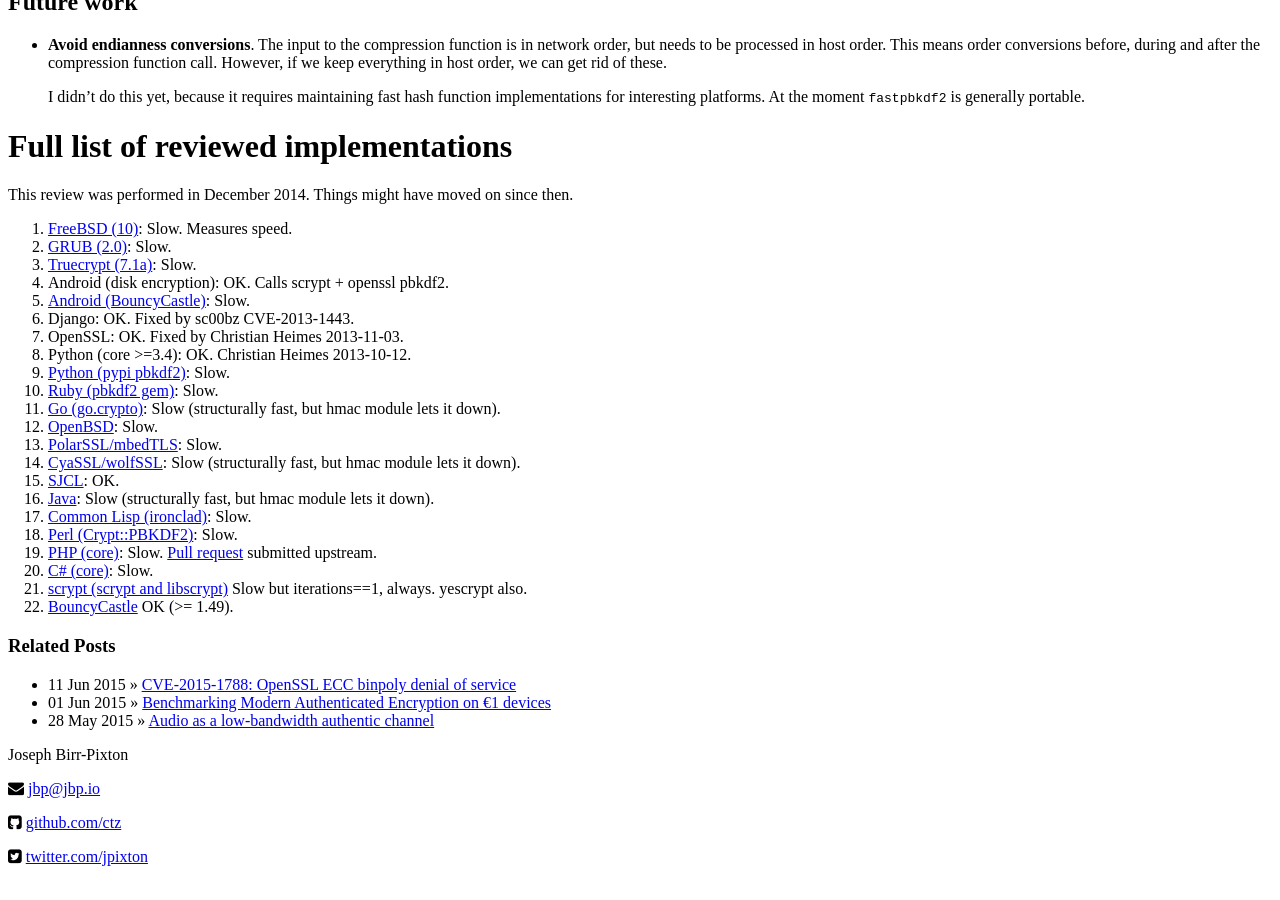
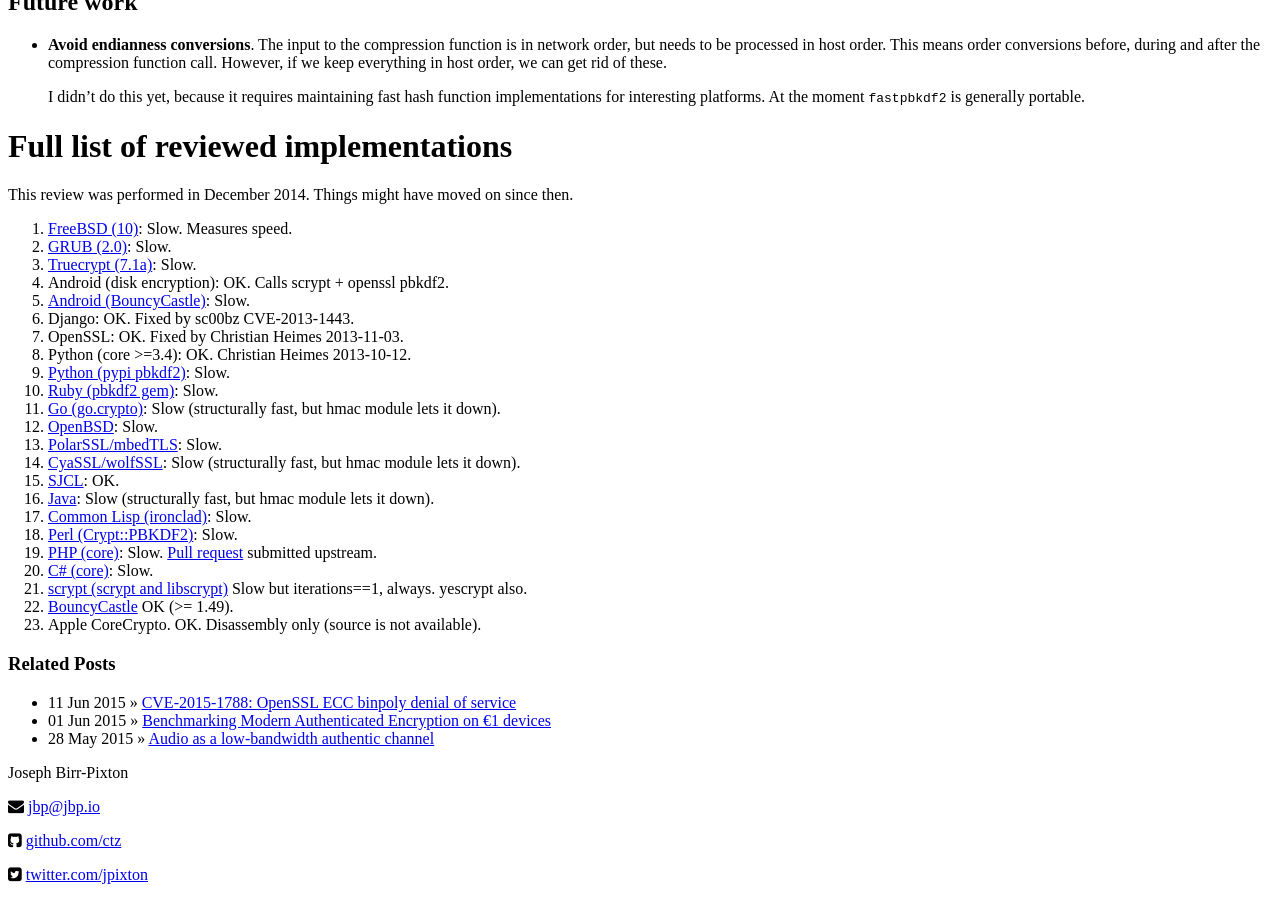
Before and after one commit to ctz/ctz.github.com, a Jekyll site: the page built from _posts/2015-08-11-pbkdf2-performance-matters.md, in a window 1280 px wide and 900 px high, scrolled down 1835 px. Built offline with Jekyll 4.4.1, drawn with Linux system fonts in a browser that asks for light colours.

Commit message:
Update 2015-08-11-pbkdf2-performance-matters.md

```diff
--- a/_posts/2015-08-11-pbkdf2-performance-matters.md
+++ b/_posts/2015-08-11-pbkdf2-performance-matters.md
@@ -85,6 +85,7 @@
 20. [C# (core)][mscorlib]: Slow.
 21. [scrypt (scrypt and libscrypt)][scrypt] Slow but iterations==1, always. yescrypt also.
 22. [BouncyCastle][bouncycastle] OK (>= 1.49).
+23. Apple CoreCrypto. OK. Disassembly only (source is not available).
 
 [slides]: https://github.com/ctz/talks/blob/master/pbkdf2/pbkdf2.pdf
 [fastpbkdf2]: https://github.com/ctz/fastpbkdf2
```
